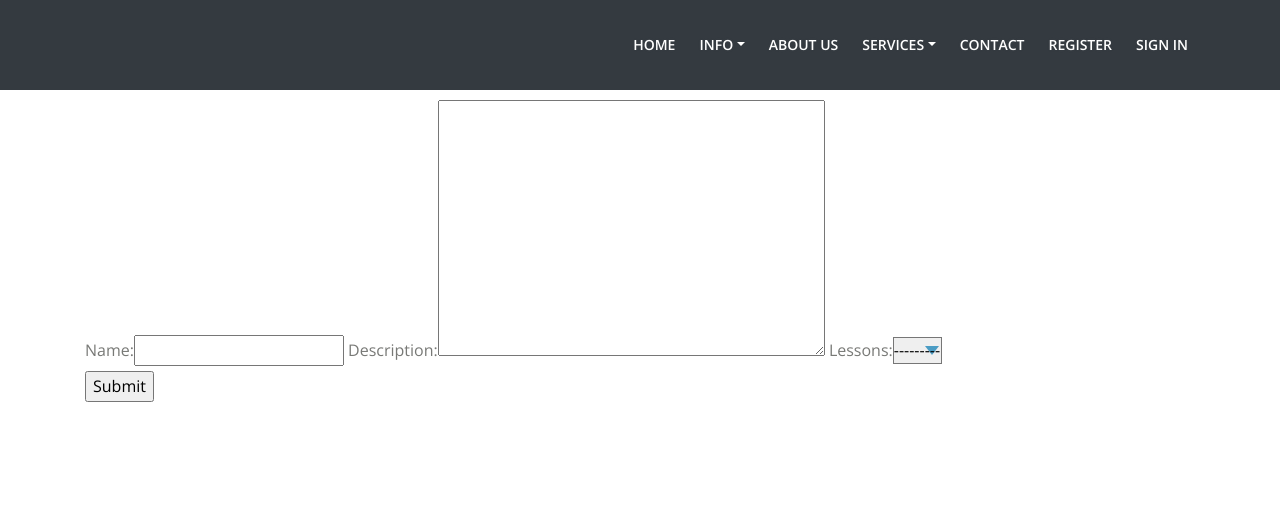
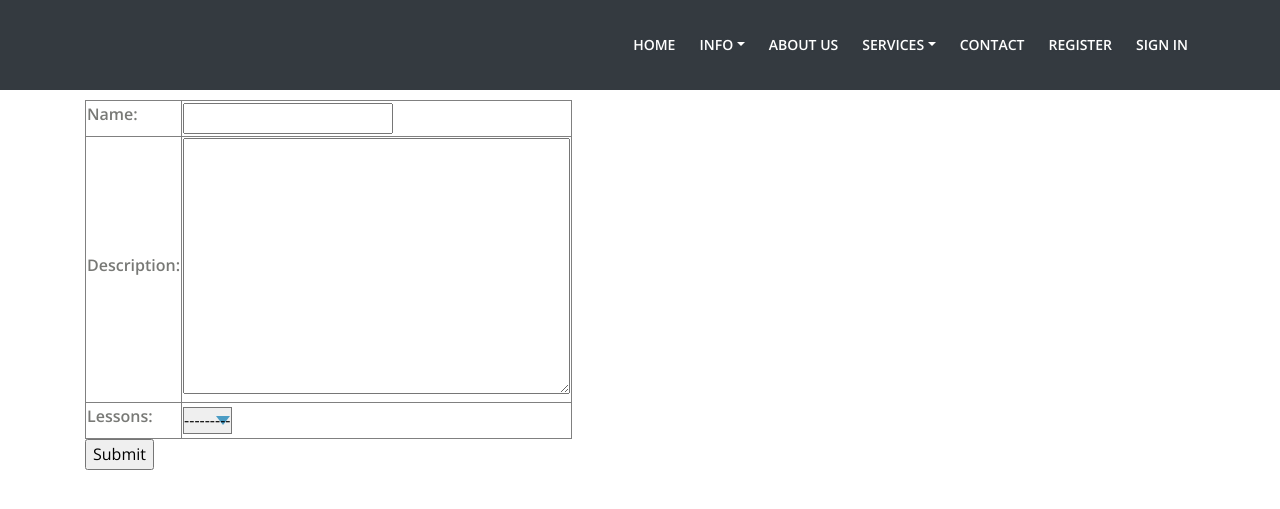
Before and after one commit to Leesha-Noble-Souls/ParentTrainingApp, a Django app: template lessonPlans/templates/lessonPlans/feedback_form.html in a window 1280 px wide. Shown: the top 509 px of the page. Run offline with Django 3.2, Linux system fonts and the light colour scheme; the template is opened without the code that fills it: values that come from a table or form of the project are taken from there, others are empty; some libraries are stand-ins or nearby versions.

Commit message:
Fixed UI

```diff
--- a/lessonPlans/templates/lessonPlans/feedback_form.html
+++ b/lessonPlans/templates/lessonPlans/feedback_form.html
@@ -10,10 +10,12 @@
     <br>
 <form action="/lessonPlans/form" method="post">
 
-    <div class="fontuser">
+
     {% csrf_token %}
-    {{ form }}
-</div>
+    <table border="1">
+        {{ form }}
+        </table>
+
     <input type="submit" value="Submit">
 
     </form>
```
